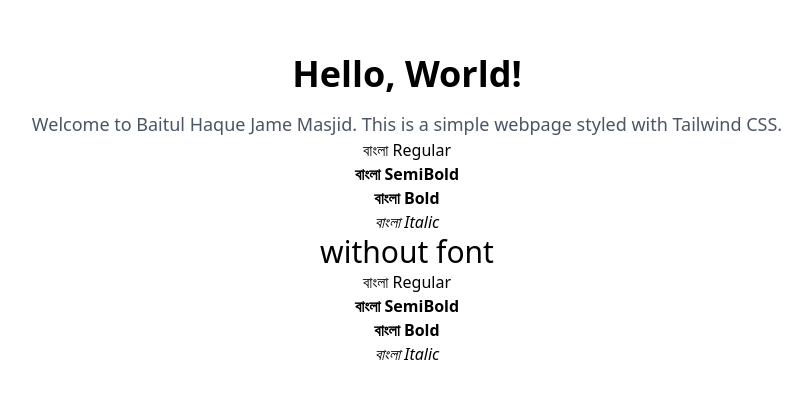
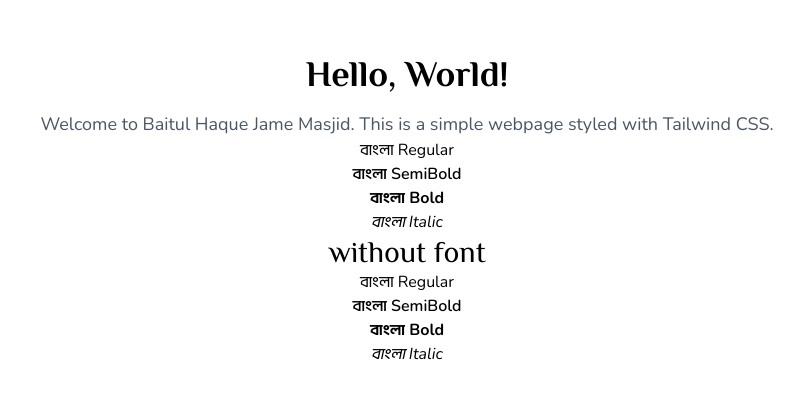
Before and after one commit to MahdiHDev/masjid-donation, a website: page index.html in a window 1280 px wide. Shown: the part 190-588 px from the top of the page, without its empty margins (233-1045 px from the left). Drawn offline with nearby package versions, Linux system fonts and the light colour scheme.

Commit message:
feat: update package.json and add custom fonts
- Updated output paths in package.json for Tailwind CSS build scripts.
- Added new font files: Li_Ador_Noirrit_Bold, Li_Ador_Noirrit_Italic, Li_Ador_Noirrit_Regular, and Li_Ador_Noirrit_SemiBold.
- Enhanced input.css with @font-face declarations for the new fonts and added theme variables for colors and fonts.
- Created output.css with Tailwind CSS styles and customizations.

```diff
--- a/index.html
+++ b/index.html
@@ -3,23 +3,23 @@
   <head>
     <meta charset="UTF-8" />
     <meta name="viewport" content="width=device-width, initial-scale=1.0" />
-        <link href="/dist/output.css" rel="stylesheet" />
+    <link href="./src/output.css" rel="stylesheet" />
     <title>Baitul Haque Jame Masjid</title>
   </head>
   <body>
     <div class="flex flex-col items-center justify-center h-screen">
       <h1 class="text-4xl font-bold mb-4">Hello, World!</h1>
       <p class="text-lg text-gray-600">
-                Welcome to Baitul Haque Jame Masjid. This is a simple webpage
-                styled with Tailwind CSS.
+        Welcome to Baitul Haque Jame Masjid. This is a simple webpage styled
+        with Tailwind CSS.
       </p>
-            <p class="font-bangla font-normal">বাংলা Regular</p>
-            <p class="font-bangla font-semibold">বাংলা SemiBold</p>
-            <p class="font-bangla font-bold">বাংলা Bold</p>
-            <p class="font-bangla italic">বাংলা Italic</p>
+      <p class="font-normal">বাংলা Regular</p>
+      <p class="font-semibold">বাংলা SemiBold</p>
+      <p class="font-bold">বাংলা Bold</p>
+      <p class="italic">বাংলা Italic</p>
       <h3 class="text-3xl">without font</h3>
 
-            <p class="font-normal">বাংলা Regular</p>
+      <p class="">বাংলা Regular</p>
       <p class="font-semibold">বাংলা SemiBold</p>
       <p class="font-bold">বাংলা Bold</p>
       <p class="italic">বাংলা Italic</p>
--- a/package.json
+++ b/package.json
@@ -4,8 +4,8 @@
   "description": "",
   "main": "index.js",
   "scripts": {
-        "watch": "tailwindcss -i ./src/input.css -o ./dist/output.css --watch",
-        "build": "tailwindcss -i ./src/input.css -o ./dist/output.css --minify"
+    "watch": "tailwindcss -i ./src/input.css -o ./src/output.css --watch",
+    "build": "tailwindcss -i ./src/input.css -o ./src/output.css --minify"
   },
   "keywords": [],
   "author": "",
--- a/src/input.css
+++ b/src/input.css
@@ -1,26 +1,68 @@
+@import url("https://fonts.googleapis.com/css2?family=Nunito:ital,wght@0,200..1000;1,200..1000&family=Philosopher:ital,wght@0,400;0,700;1,400;1,700&display=swap");
 @import "tailwindcss";
 
 @font-face {
-    font-family: "LiAdorNoirrit";
-    src: url("fonts/Li Ador Noirrit Regulars.ttf") format("truetype");
-    font-weight: 400;
+  font-family: "Li Ador Noirrit";
+  src: url("./assets/fonts/Li_Ador_Noirrit_Regular.ttf") format("truetype");
 }
 
 @font-face {
-    font-family: "LiAdorNoirrit";
-    src: url("fonts/Li Ador Noirrit SemiBold.ttf") format("truetype");
-    font-weight: 600;
+  font-family: "Li Ador Noirrit";
+  src: url("assets/fonts/Li_Ador_Noirrit_SemiBold.ttf") format("truetype");
+  font-weight: 600;
 }
 
 @font-face {
-    font-family: "LiAdorNoirrit";
-    src: url("fonts/Li Ador Noirrit Bold.ttf") format("truetype");
-    font-weight: 700;
+  font-family: "Li Ador Noirrit";
+  src: url("assets/fonts/Li_Ador_Noirrit_Bold.ttf") format("truetype");
+  font-weight: 700;
 }
 
 @font-face {
-    font-family: "LiAdorNoirrit";
-    src: url("fonts/Li Ador Noirrit Italic.ttf") format("truetype");
-    font-weight: 400;
-    font-style: italic;
+  font-family: "Li Ador Noirrit";
+  src: url("assets/fonts/Li_Ador_Noirrit_Italic.ttf") format("truetype");
+  font-weight: 400;
+  font-style: italic;
 }
+
+@theme {
+  --color-primary: #20665c;
+  --color-hover: #2f8a7e;
+  --color-hover2: #d28a47;
+  --color-secondary: #bf7839;
+  --color-text: #1b1c1c;
+  --color-bg: #fafffe;
+  --color-container: #ffffff;
+  --font-ador: "Li Ador Noirrit";
+  --font-nunito: "Nunito", sans-serif;
+  --font-philosopher: "Philosopher", sans-serif;
+}
+
+body {
+  font-family: var(--font-nunito), var(--font-ador), sans-serif;
+}
+
+h1,
+h2,
+h3,
+h4,
+h5,
+h6 {
+  font-family: var(--font-philosopher), var(--font-ador), sans-serif;
+}
+
+button {
+  cursor: pointer;
+}
+
+.max-width {
+  max-width: 1200px;
+  margin-inline: auto;
+  width: 100%;
+}
+
+@media (max-width: 768px) {
+  .max-width {
+    padding-inline: 1rem;
+  }
+}
```
Also changed, not shown: src/assets/fonts/Li_Ador_Noirrit_Bold.ttf (renamed from fonts/Li Ador Noirrit Bold.ttf), src/assets/fonts/Li_Ador_Noirrit_Italic.ttf (renamed from fonts/Li Ador Noirrit Italic.ttf), src/assets/fonts/Li_Ador_Noirrit_Regular.ttf (renamed from fonts/Li Ador Noirrit Regular.ttf), src/assets/fonts/Li_Ador_Noirrit_SemiBold.ttf (renamed from fonts/Li Ador Noirrit SemiBold.ttf), src/output.css, 1 other file. Lines whose indentation alone changed are shown as unchanged.
